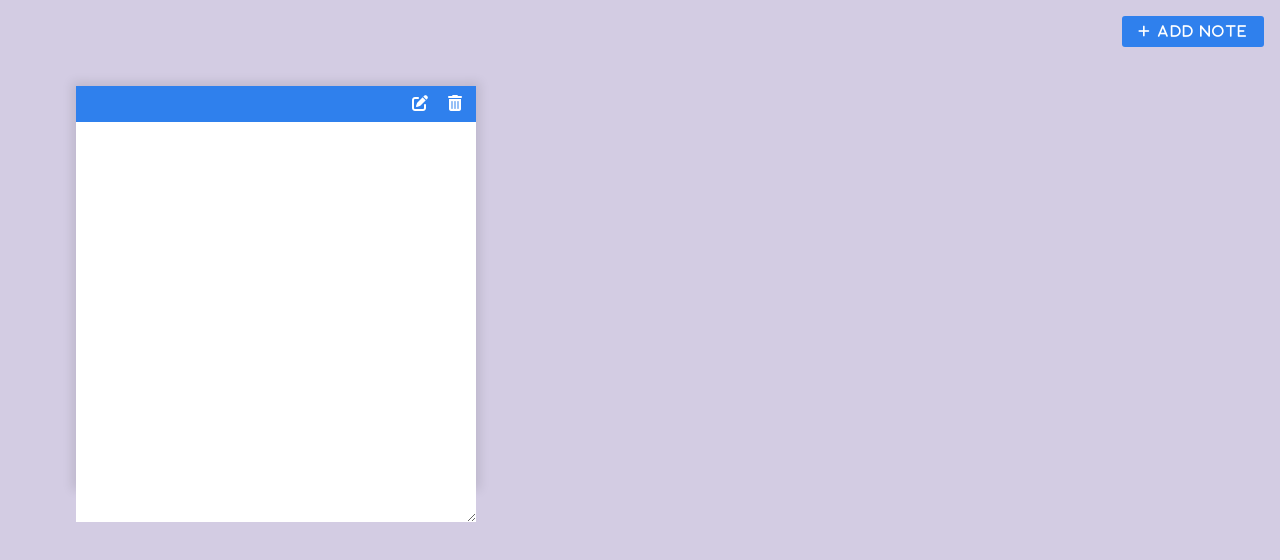
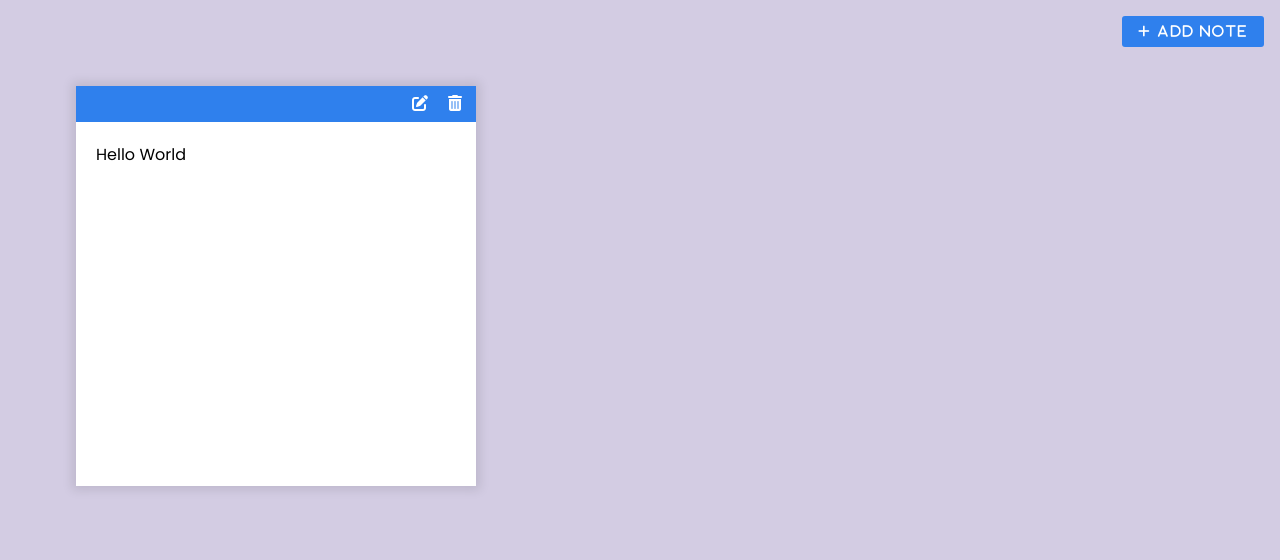
Before and after one commit to Helena2018/notes-app, a plain HTML site: page index.html in a window 1280 px wide. Both pictures are taken after a click on the button "Add note". Drawn offline with nearby package versions, Linux system fonts and the light colour scheme.

Commit message:
updated main style

```diff
--- a/script.js
+++ b/script.js
@@ -1,6 +1,6 @@
 const addBtn = document.getElementById('add')
 
-addBtn.addEventListener('click', () => addNewNote())
+addBtn.addEventListener('click', () => addNewNote('Hello World'))
 
 function addNewNote(text = '') {
   const note = document.createElement('div')
@@ -21,6 +21,8 @@ function addNewNote(text = '') {
   const main = note.querySelector('.main')
   const textArea = note.querySelector('textarea')
 
+  main.innerHTML = text
+
   deleteBtn.addEventListener('click', () => {
     note.remove()
   })
--- a/style.css
+++ b/style.css
@@ -53,6 +53,10 @@ body {
   cursor: pointer;
 }
 
+.main {
+  padding: 20px;
+}
+
 .note textarea {
   outline: none;
   border: none;
```
